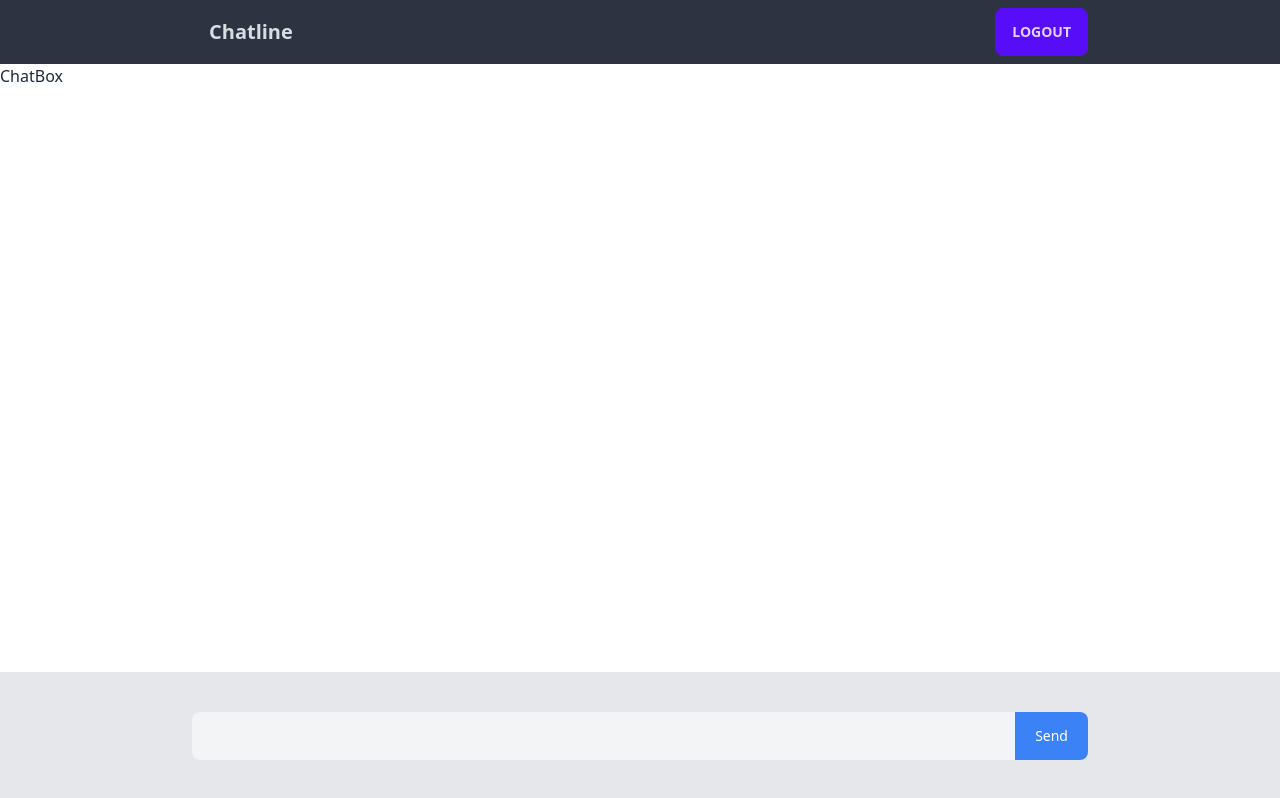
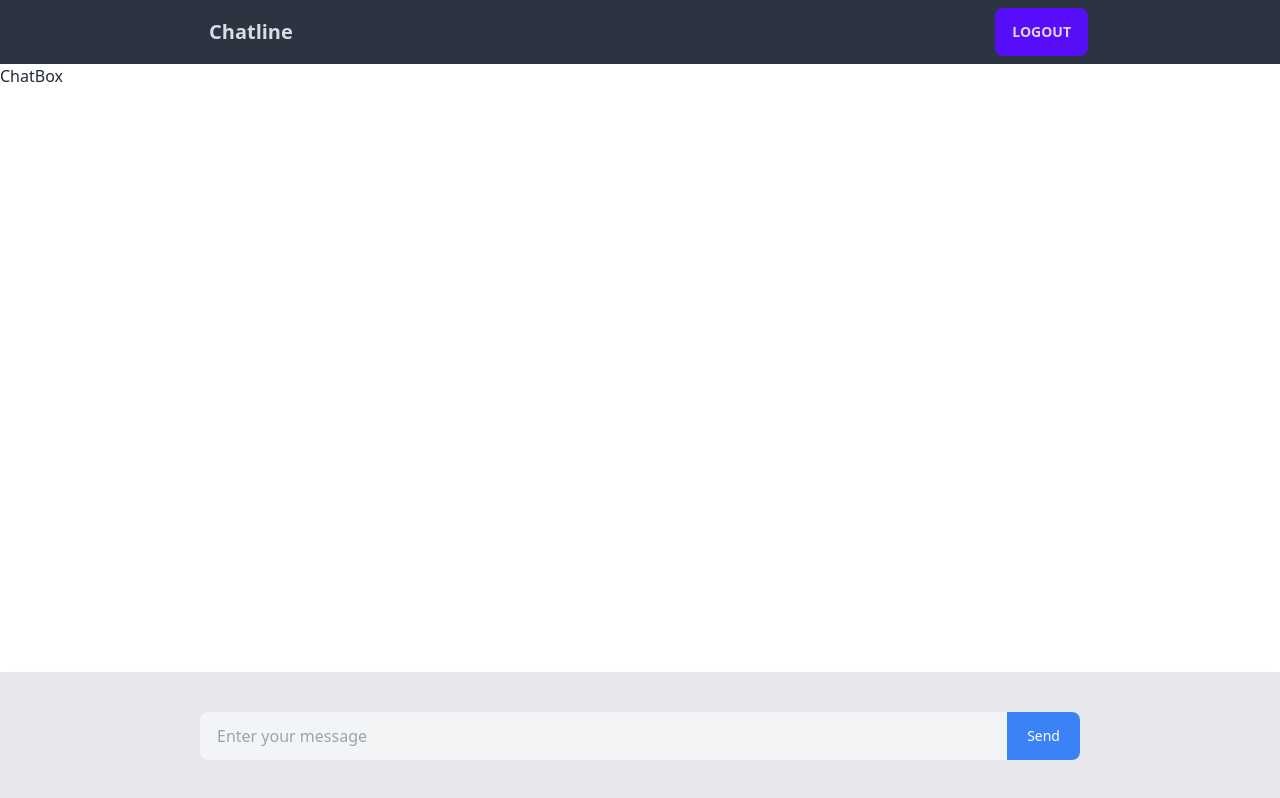
Before and after one commit to anirudhsalaria/Chatline, a React (Vite) app: page / in a window 1280 px wide. Built offline with nearby package versions, Linux system fonts and the light colour scheme.

Commit message:
Update SendMessage.jsx

```diff
--- a/src/components/SendMessage.jsx
+++ b/src/components/SendMessage.jsx
@@ -1,14 +1,23 @@
 import React from 'react'
+import { useState } from 'react';
 
 const SendMessage = () => {
-  return (
-    <div className='bg-gray-200 fixed bottom-0 w-full py-10 shadow-lg'>
-      <form className='conatinerWrap flex'>
-        <input className='input w-full focus:outline-none bg-gray-100 rounded-r-none' type="text" />
-        <button className='w-auto bg-blue-500 text-white rounded-r-lg px-5 text-sm'>Send</button>
-      </form>
-    </div>
-  )
+    const [value,setValue] = useState("");
+
+    const handleSendMessage = (e) =>{
+        e.preventDefault();
+        console.log(value);
+        setValue("");
+    }
+
+    return (
+        <div className='bg-gray-200 fixed bottom-0 w-full py-10 shadow-lg'>
+            <form onSubmit={handleSendMessage} className='px-2 conatinerWrap flex'>
+                <input placeholder='Enter your message' value={value} onChange={e => setValue(e.target.value)} className='input w-full focus:outline-none bg-gray-100 rounded-r-none' type="text" />
+                <button type='submit' className='w-auto bg-blue-500 text-white rounded-r-lg px-5 text-sm'>Send</button>
+            </form>
+        </div>
+    )
 }
 
 export default SendMessage
```
